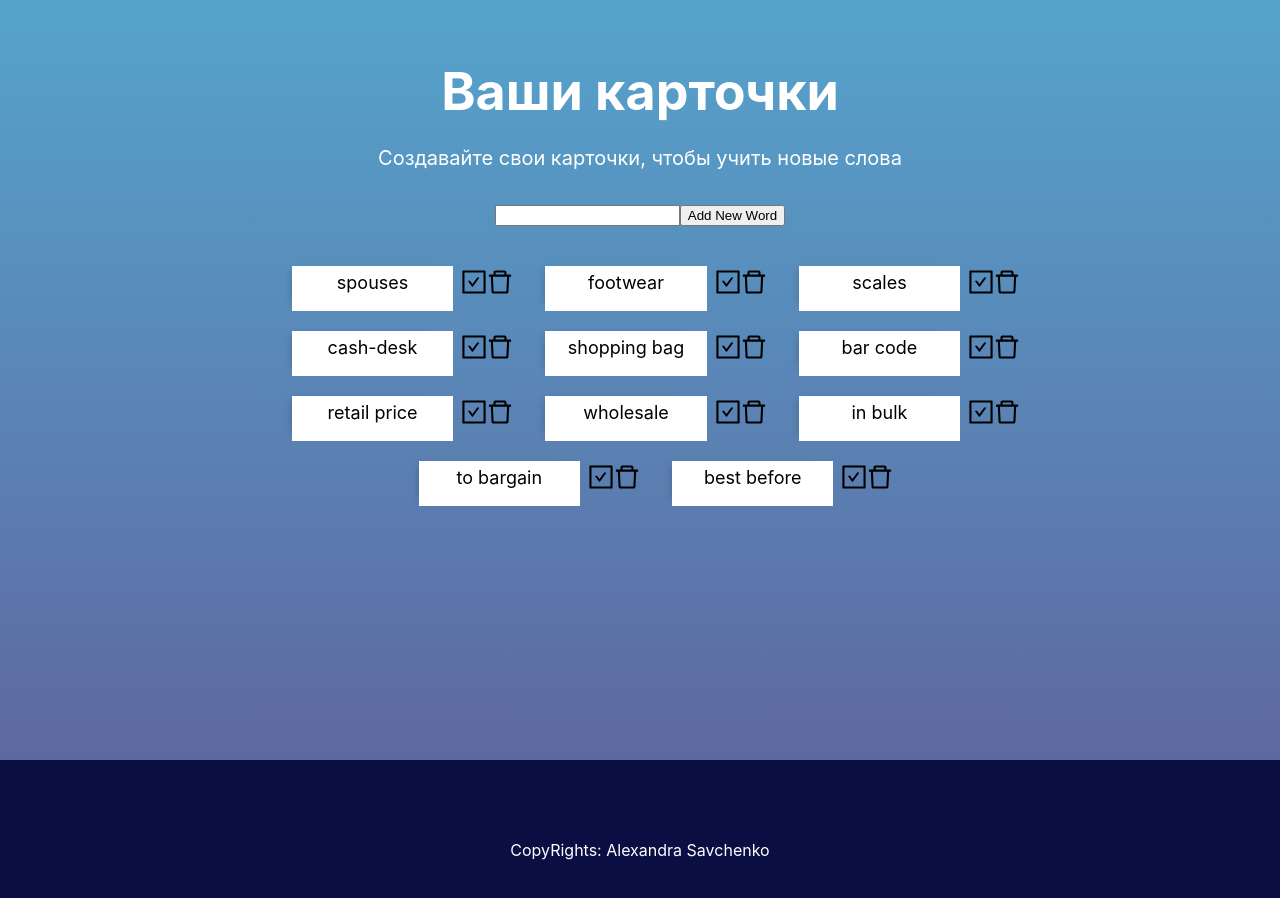
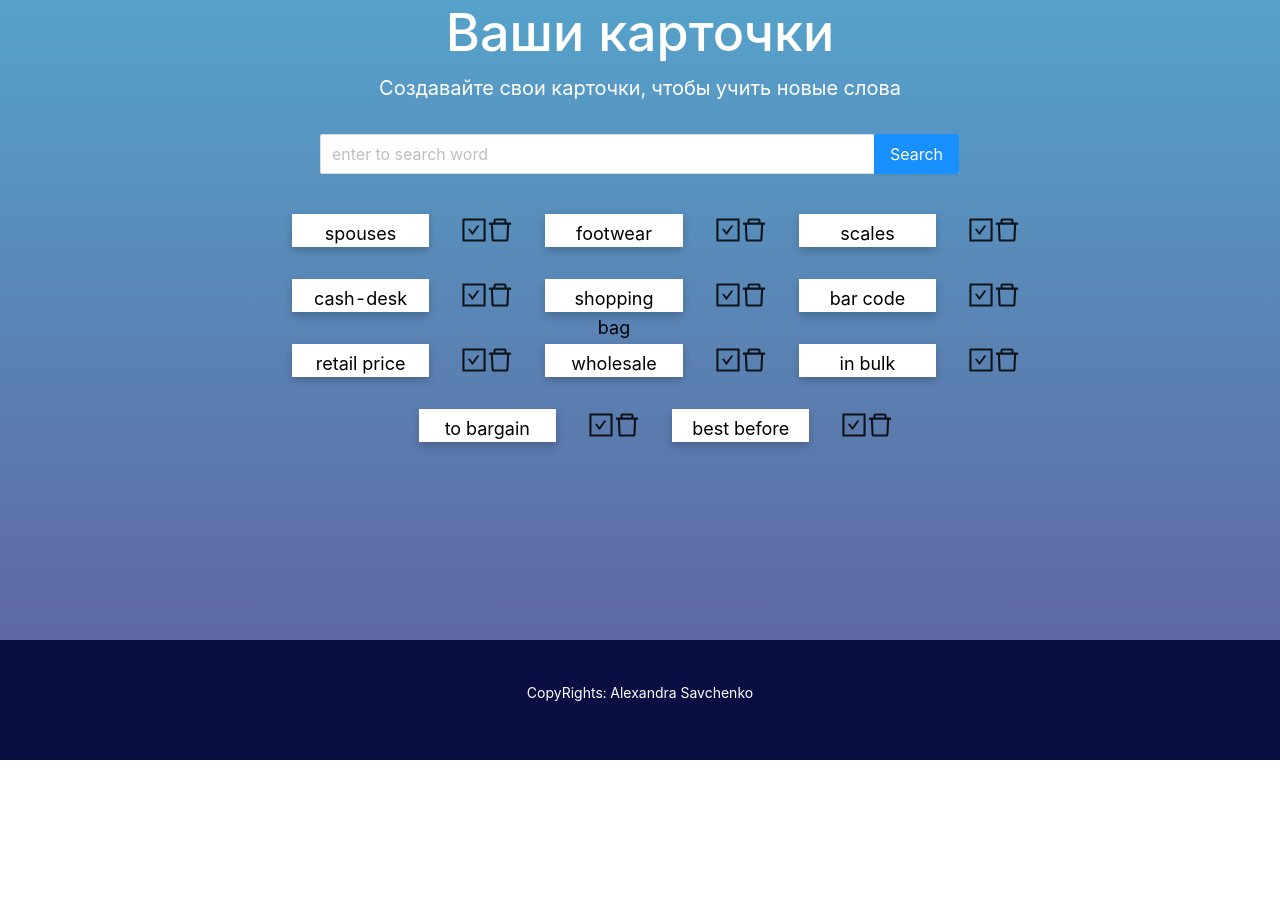
Before and after one commit to Savchhenko/Flash-cards-app, a React (Create React App) app: page / in a window 1280 px wide. Shown: the part 960-1858 px from the top of the page. After the commit the page ends 1720 px from the top, so only its background shows below. Built offline with nearby package versions, Linux system fonts and the light colour scheme.

Commit message:
add input search from Ant Design

```diff
--- a/package.json
+++ b/package.json
@@ -7,6 +7,7 @@
     "@testing-library/jest-dom": "^5.16.2",
     "@testing-library/react": "^12.1.2",
     "@testing-library/user-event": "^13.5.0",
+    "antd": "^4.18.8",
     "classnames": "^2.3.1",
     "react": "^17.0.2",
     "react-dom": "^17.0.2",
--- a/src/components/content-block/cardsList.jsx
+++ b/src/components/content-block/cardsList.jsx
@@ -1,6 +1,9 @@
 import React, { Component } from "react";
 import Card from "../card/card";
 import s from "../../styles/content-block.module.css";
+import { Input } from 'antd';
+
+const { Search } = Input;
 
 class CardsList extends Component {
     state = {
@@ -15,8 +18,7 @@ class CardsList extends Component {
         });
     };
 
-    handleSubmitForm = (e) => {
-        e.preventDefault();
+    handleSubmitForm = () => {
         this.setState(({value}) => {
             return {
                 label: value,
@@ -26,26 +28,24 @@ class CardsList extends Component {
     };
 
     render() {
-        const {item = [], onDeletedItem} = this.props;
+        const { item = [], onDeletedItem } = this.props;
+        const { value, label } = this.state;
 
         return (
             <>
                 <div>
                     { this.state.label }
                 </div>
-                <form
-                    className={s.form}
-                    onSubmit={this.handleSubmitForm}
-                >
-                    <input
-                        type="text"
-                        value={this.state.value}
+                <div className={s.form}>
+                    <Search
+                        placeholder="enter to search word"
+                        enterButton="Search"
+                        size="large"
+                        value={value}
                         onChange={this.handleInputChange}
+                        onSearch={this.handleSubmitForm}
                     />
-                    <button>
-                        Add New Word
-                    </button>
-                </form>
+                </div>
                 <div className={s.cards}>
                     {
                         item.map(({ eng, rus, id }) => (
--- a/src/index.js
+++ b/src/index.js
@@ -2,6 +2,7 @@ import React from 'react';
 import ReactDOM from 'react-dom';
 import App from './App';
 
+import 'antd/dist/antd.css';
 import './styles/index.css';
 
 ReactDOM.render(<App />, document.getElementById('root'));
--- a/src/styles/content-block.module.css
+++ b/src/styles/content-block.module.css
@@ -39,4 +39,5 @@
 
 .form {
     margin-bottom: 24px;
+    width: 50%;
 }
```
Also changed, not shown: 1 other file (tests, documents, lock files or other folders).
